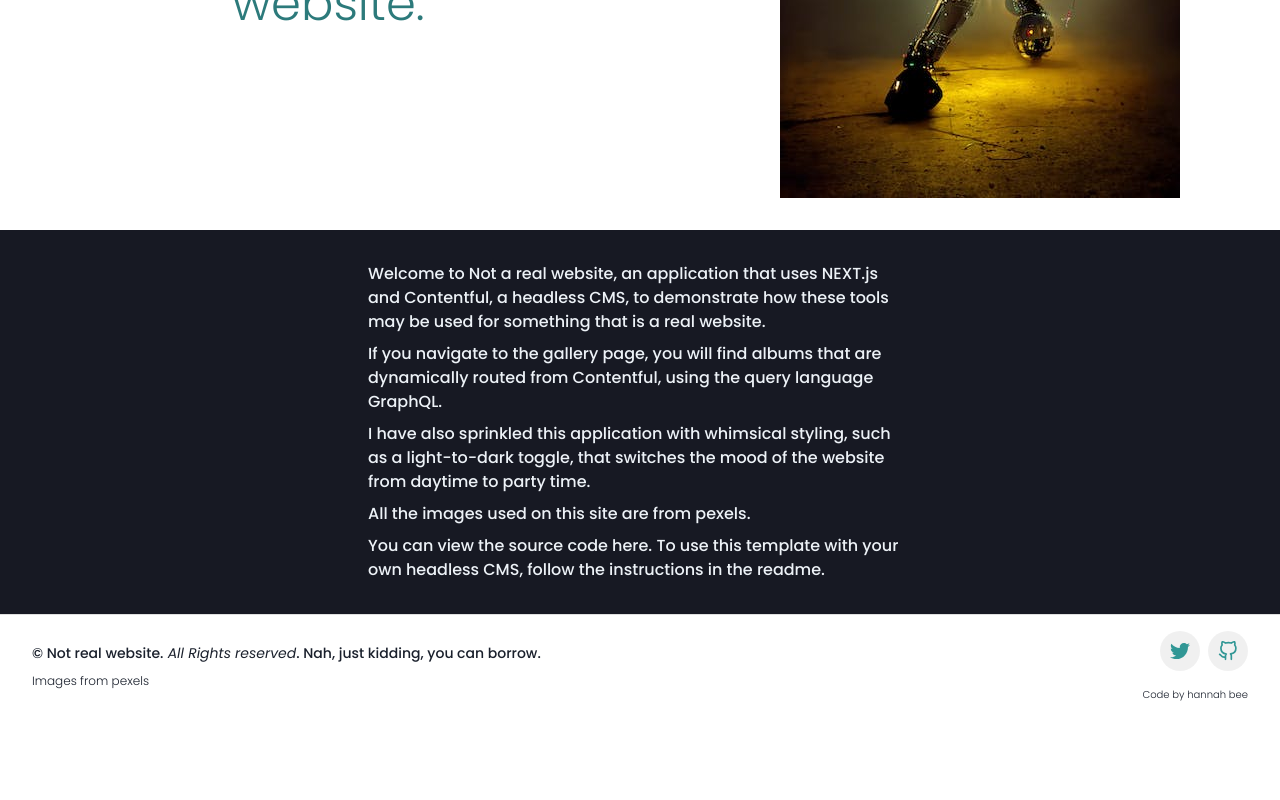
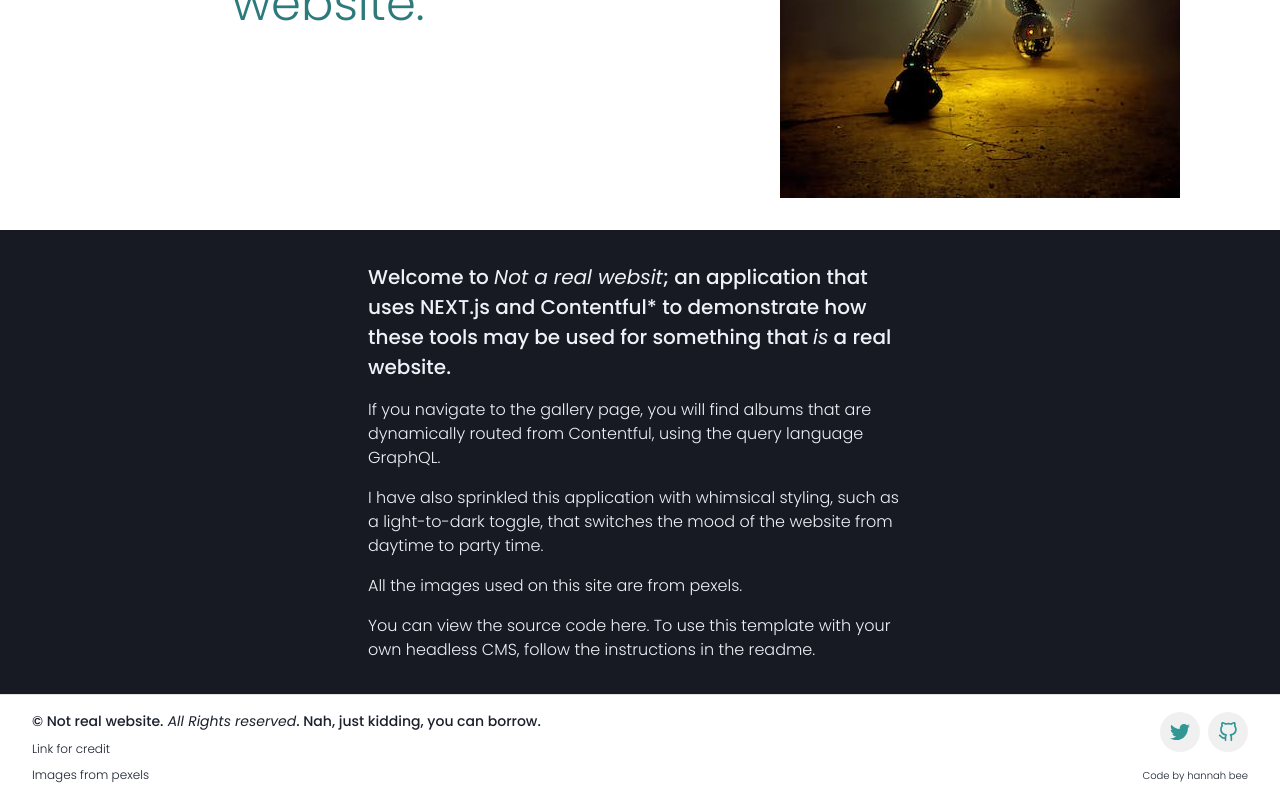
Before and after one commit to HannahBeattie/not-a-real-website, a Next.js app: page /about in a window 1280 px wide. Shown: the part 512-1312 px from the top of the page. Before the commit the page ends 1230 px from the top, so only its background shows below. Built offline with nearby package versions, Linux system fonts and the light colour scheme.

Commit message:
footer: add link to credit, about: tweak intro

```diff
--- a/components/header/Footer.js
+++ b/components/header/Footer.js
@@ -59,6 +59,9 @@ export default function Footer(props) {
 					© Not real website.
 					<i> All Rights reserved</i>. Nah, just kidding, you can borrow.
 				</Text>
+				<MyLink fontSize={'xs'} href='https://github.com/HannahBeattie'>
+					Link for credit
+				</MyLink>
 
 				<Text fontSize={'xs'} textAlign={'start'} display={{ base: 'none', md: 'inherit' }}>
 					Images from pexels
--- a/pages/about.js
+++ b/pages/about.js
@@ -1,4 +1,4 @@
-import { Container, Heading, HStack, Image, Stack, Text, VStack } from '@chakra-ui/react'
+import { Container, Heading, HStack, Image, Stack, Text, Tooltip, VStack } from '@chakra-ui/react'
 import Head from 'next/head'
 import React from 'react'
 import FadeIn from '~/components/animate/FadeIn'
@@ -52,31 +52,37 @@ export default function About() {
 					<VStack bg={'gray.900'} alignItems='stretch'>
 						<Container
 							px={{ base: 8, sm: 4 }}
-							py={{ base: 8, sm: 8 }}
+							py={{ base: 8, md: 8 }}
 							maxW={'xl'}
 							fontSize={{ med: 'xl', base: 'l' }}
 							color='gray.100'
-							_dark={{ color: 'gray.200' }}
+							_dark={{ color: 'gray.100' }}
 						>
-							<VStack alignItems={'stretch'}>
-								<Text>
-									Welcome to Not a real website, an application that uses NEXT.js
-									and Contentful, a headless CMS, to demonstrate how these tools
-									may be used for something that is a real website.
+							<VStack alignItems={'stretch'} spacing={4}>
+								<Text fontSize={'xl'}>
+									Welcome to <i>Not a real websit</i>; an application that uses
+									NEXT.js and{' '}
+									<Tooltip cursor={'pointer'} label='a headless CMS'>
+										Contentful*
+									</Tooltip>{' '}
+									to demonstrate how these tools may be used for something that{' '}
+									<i>is</i> a real website.
 								</Text>
-								<Text>
+								<Text fontWeight={'light'}>
 									If you navigate to the gallery page, you will find albums that
 									are dynamically routed from Contentful, using the query language
 									GraphQL.
 								</Text>
 
-								<Text>
+								<Text fontWeight={'light'}>
 									I have also sprinkled this application with whimsical styling,
 									such as a light-to-dark toggle, that switches the mood of the
 									website from daytime to party time.
 								</Text>
-								<Text>All the images used on this site are from pexels.</Text>
-								<Text>
+								<Text fontWeight={'light'}>
+									All the images used on this site are from pexels.
+								</Text>
+								<Text fontWeight={'light'}>
 									You can view the source code <MyLink href={''}>here</MyLink>. To
 									use this template with your own headless CMS, follow the
 									instructions in the readme.
```
